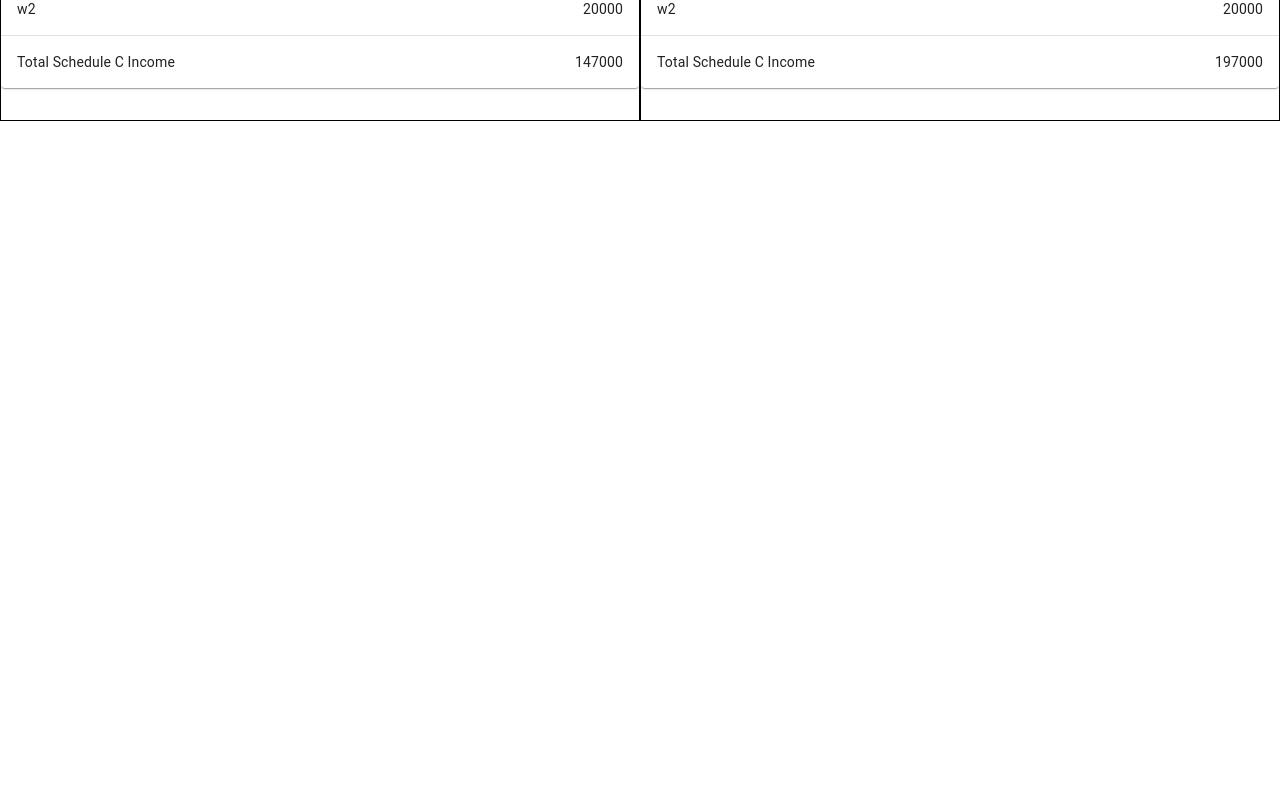
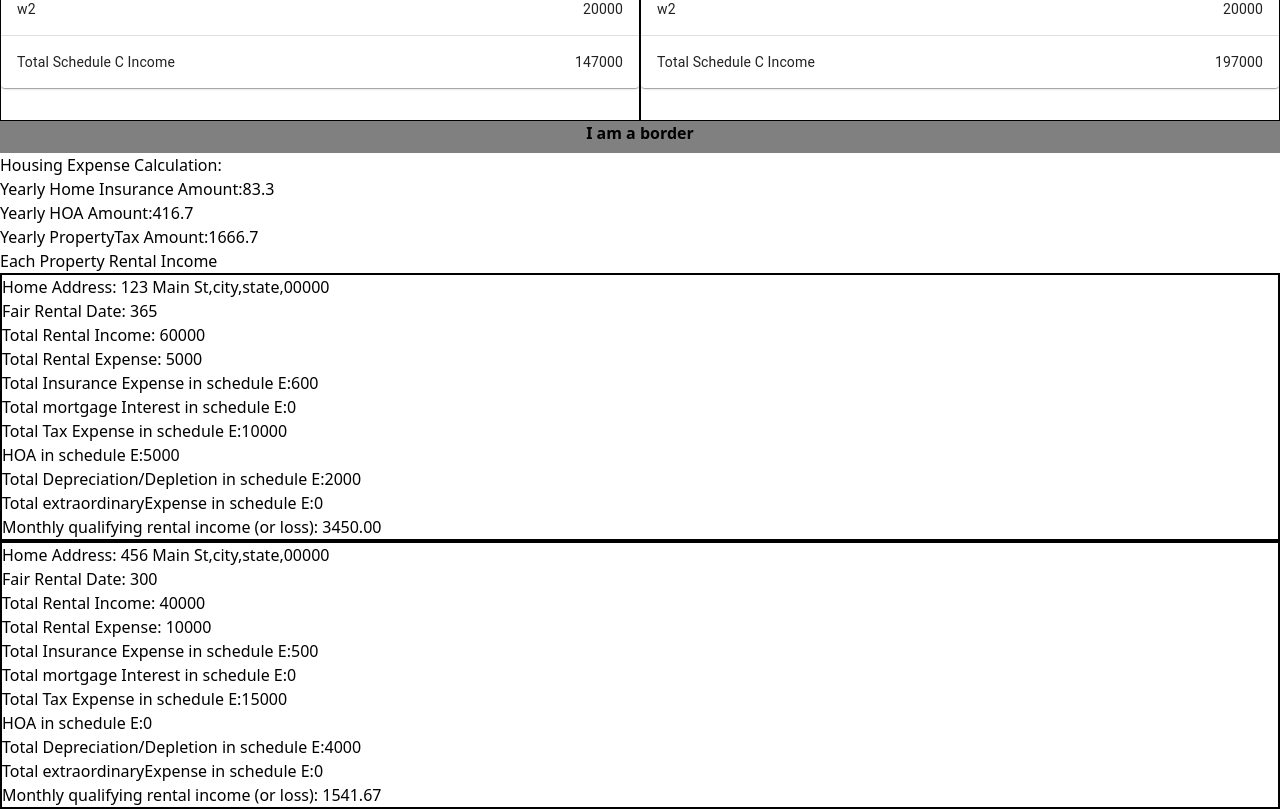
Before and after one commit to seecbb007/rachelplatform, a React (Create React App) app: page / in a window 1280 px wide. Shown: the part 4980-5789 px from the top of the page. Before the commit the page ends 5101 px from the top, so only its background shows below. Built offline with nearby package versions, Linux system fonts and the light colour scheme.

Commit message:
Mock rental income data structure and calculation

```diff
--- a/src/App.js
+++ b/src/App.js
@@ -11,7 +11,7 @@ import SideOtherInfoPaystub from "./components/sideOtherInfo/sideOtherInfoPaystu
 import SideOtherInfoW2 from "./components/sideOtherInfo/sideOtherInfoW2";
 import SideOtherInfoBankStatement from "./components/sideOtherInfo/sideOtherInfoBankStatement";
 import Selfemployed_scheduleC from "./components/selfemployed/selfemployed_scheduleC";
-
+import HousingExpense from "./components/rentalIncome/housingExpense/housingExpense";
 function App() {
   return (
     <div className="App">
@@ -27,6 +27,8 @@ function App() {
       <SideOtherInfoBankStatement></SideOtherInfoBankStatement>
       <div className="iamBorder">I am a border</div>
       <Selfemployed_scheduleC></Selfemployed_scheduleC>
+      <div className="iamBorder">I am a border</div>
+      <HousingExpense></HousingExpense>
     </div>
   );
 }
--- /dev/null
+++ b/src/components/rentalIncome/housingExpense/housingExpense.jsx
@@ -0,0 +1,125 @@
+import React, { useState } from "react";
+import { Mock_1040ScheduleE_RentalIncome } from "../mockRentalIncome";
+
+export default function HousingExpense() {
+  const { personalInfo, data, year, documentType } =
+    Mock_1040ScheduleE_RentalIncome.fileData;
+
+  const [detailPropertyData, setDetailPropertyData] = useState(
+    data.detailHomeAddress
+  );
+  //Housing Expense Structure
+  const housingExpense = {
+    homeInsurance: {
+      totalAmount: 1000,
+      period: 12,
+    },
+    hoa: {
+      totalAmount: 5000,
+      period: 12,
+    },
+    propertyTax: {
+      totalAmount: 20000,
+      period: 12,
+    },
+  };
+  // Rental Income Structure, please refer to mockRentalIncome.js
+
+  function calculateHousingExpense_yearly(data) {
+    const { totalAmount, period } = data;
+    return (totalAmount / period).toFixed(1);
+  }
+
+  //calculateRental Income:
+  function calculateRentalIncome(data) {
+    const {
+      homeAddress,
+      fairRentalDate,
+      personalUseDate,
+      totalRentalIncome,
+      totalRentalExpense,
+      insuranceExpense,
+      mortgageInterest,
+      taxExpenses,
+      hoa,
+      depreciationOrDepletion,
+      extraordinaryExpense,
+    } = data;
+    let RentalMonth = (fairRentalDate / 365).toFixed(0);
+    let adjustedRentalIncome =
+      (totalRentalIncome -
+        totalRentalExpense -
+        insuranceExpense -
+        taxExpenses -
+        hoa +
+        mortgageInterest +
+        depreciationOrDepletion +
+        extraordinaryExpense) /
+      12;
+    return (adjustedRentalIncome / RentalMonth).toFixed(2);
+  }
+  return (
+    <div>
+      <div>
+        <h1>Housing Expense Calculation:</h1>
+        <div>
+          Yearly Home Insurance Amount:
+          {calculateHousingExpense_yearly(housingExpense.homeInsurance)}
+        </div>
+        <div>
+          Yearly HOA Amount:
+          {calculateHousingExpense_yearly(housingExpense.hoa)}
+        </div>
+        <div>
+          Yearly PropertyTax Amount:
+          {calculateHousingExpense_yearly(housingExpense.propertyTax)}
+        </div>
+      </div>
+      <div>
+        <div> Each Property Rental Income</div>
+        <div>
+          {detailPropertyData.map((eachProperty) => {
+            return (
+              <div style={{ border: "2px solid black" }}>
+                <div>Home Address: {eachProperty.homeAddress}</div>
+                <div>Fair Rental Date: {eachProperty.fairRentalDate}</div>
+                <div>Total Rental Income: {eachProperty.totalRentalIncome}</div>
+                <div>
+                  Total Rental Expense: {eachProperty.totalRentalExpense}
+                </div>
+                <div>
+                  Total Insurance Expense in schedule E:
+                  {eachProperty.insuranceExpense}
+                </div>
+                <div>
+                  Total mortgage Interest in schedule E:
+                  {eachProperty.mortgageInterest}
+                </div>
+                <div>
+                  Total Tax Expense in schedule E:
+                  {eachProperty.taxExpenses}
+                </div>
+                <div>
+                  HOA in schedule E:
+                  {eachProperty.hoa}
+                </div>
+                <div>
+                  Total Depreciation/Depletion in schedule E:
+                  {eachProperty.depreciationOrDepletion}
+                </div>
+                <div>
+                  Total extraordinaryExpense in schedule E:
+                  {eachProperty.extraordinaryExpense}
+                </div>
+                <div>
+                  Monthly qualifying rental income (or loss):{" "}
+                  {calculateRentalIncome(eachProperty)}
+                </div>
+              </div>
+            );
+          })}
+        </div>
+      </div>
+    </div>
+  );
+}
--- /dev/null
+++ b/src/components/rentalIncome/mockHousingExpenses.js
@@ -0,0 +1,52 @@
+export const housingExpense = {
+  fileData: {
+    insurance: {
+      personalInfo: {
+        name: "",
+        maillingaddress: "",
+      },
+      propertyInfo: {
+        subjectPropertyAddress: "",
+      },
+
+      data: {
+        totalAmount: 0,
+        period: "",
+      },
+      year: {
+        year: 2022,
+      },
+      documentType: "insuranceStatement",
+    },
+    hoa: {
+      personalInfo: {
+        name: "",
+        maillingaddress: "",
+      },
+      propertyInfo: {
+        subjectPropertyAddress: "",
+      },
+
+      data: {
+        totalAmount: 0,
+        period: "",
+      },
+      year: {
+        year: 0,
+      },
+      documentType: "hoaStatement",
+    },
+    propertyTax: {
+      propertyInfo: {
+        subjectPropertyAddress: "",
+      },
+      data: {
+        yearlyAmount: 0,
+      },
+      year: {
+        year: 0,
+      },
+      documentType: "propertyTaxStatement",
+    },
+  },
+};
--- /dev/null
+++ b/src/components/rentalIncome/mockRentalIncome.js
@@ -0,0 +1,42 @@
+export const Mock_1040ScheduleE_RentalIncome = {
+  fileData: {
+    personalInfo: {
+      name: "",
+      ssn: "",
+    },
+    data: {
+      detailHomeAddress: [
+        {
+          homeAddress: "123 Main St,city,state,00000",
+          fairRentalDate: 365,
+          personalUseDate: 0,
+          totalRentalIncome: 60000,
+          totalRentalExpense: 5000,
+          insuranceExpense: 600,
+          mortgageInterest: 0,
+          taxExpenses: 10000,
+          hoa: 5000,
+          depreciationOrDepletion: 2000,
+          extraordinaryExpense: 0,
+        },
+        {
+          homeAddress: "456 Main St,city,state,00000",
+          fairRentalDate: 300,
+          personalUseDate: 0,
+          totalRentalIncome: 40000,
+          totalRentalExpense: 10000,
+          insuranceExpense: 500,
+          mortgageInterest: 0,
+          taxExpenses: 15000,
+          hoa: 0,
+          depreciationOrDepletion: 4000,
+          extraordinaryExpense: 0,
+        },
+      ],
+    },
+    year: {
+      year: 2022,
+    },
+    documentType: "1040ScheduleE",
+  },
+};
--- a/src/components/sideOtherInfo/sideOtherInfoW2.jsx
+++ b/src/components/sideOtherInfo/sideOtherInfoW2.jsx
@@ -30,18 +30,18 @@ export default function SideOtherInfoW2() {
     },
   ];
   const mockW2Genera2 = [
-    { number: 1, itemName: "Year", item: "2023" },
-    { number: 2, itemName: "Employer Name", item: "xxxx comapny" },
+    { number: 10, itemName: "Year", item: "2023" },
+    { number: 20, itemName: "Employer Name", item: "xxxx comapny" },
     {
-      number: 3,
+      number: 30,
       itemName: "Employe Name",
       item: "John Doe",
     },
 
-    { number: 4, itemName: "Employee Spcoa; Security", item: "xxx-xx-xxxx" },
+    { number: 40, itemName: "Employee Spcoa; Security", item: "xxx-xx-xxxx" },
 
     {
-      number: 5,
+      number: 50,
       itemName: "Employee Mailing Address",
       item: "123 Main St,xxx city, CA, 12345",
     },
```
Also changed, not shown: 1 other file (tests, documents, lock files or other folders).
